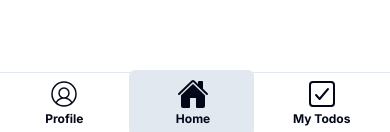
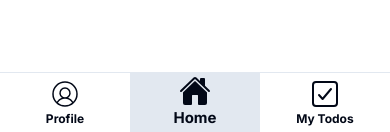
Before and after one commit to MohsenDorado/super-tier-list, a Next.js app: page / in a window 390 px wide. Shown: the part 712-844 px from the top of the page. Built offline with nearby package versions, Linux system fonts and the light colour scheme.

Commit message:
mobilr footer fix

```diff
--- a/components/mobile/CustomFooter.tsx
+++ b/components/mobile/CustomFooter.tsx
@@ -26,6 +26,7 @@ const CustomFooter = () => {
     <div
       className="
       lg:hidden
+      transition-all duration-100
 
         fixed
         justify-between
@@ -42,17 +43,17 @@ const CustomFooter = () => {
         lrg:hidden
       "
     >
-         <nav className=" flex justify-center w-full ">
-         <ul className="flex w-full  ">
+         <nav className=" flex justify-center w-full h-full transition-all duration-100 ">
+         <ul className="flex w-full h-full transition-all duration-100  ">
                       <AnimatePresence>
           {links.map((link) => {
             return (
-              <motion.li key={link.label} className="flex items-center justify-center  w-[33%] flex-col ">
+              <motion.li key={link.label} className="flex items-center justify-center transition-all duration-500  w-[33.33333%] flex-col h-full hover:bg-slate-50 dark:hover:bg-[#0c1527f6] ">
 
                 <MotionLink
-                  className={cn(
-                    " font-medium relative w-full  rounded-xl text-[12px] py-2  transition-all duration-500 ease-out flex items-center justify-center flex-col"
-                  )}
+                  className={
+                    `font-medium relative w-full  h-full   ease-out flex items-center justify-center flex-col ${link.active?"text-[15px] transition-all duration-100":"text-[12px] transition-all duration-100"}`
+                  }
                   href={link.href}
                 >
                   {link.active?(
@@ -72,7 +73,7 @@ const CustomFooter = () => {
                     <motion.div
                       transition={{ type: "spring" }}
                       layoutId="underline"
-                      className="absolute z-0 w-[97%] h-full rounded-md left-0 bottom-0 bg-slate-200 dark:bg-[#172542]"
+                      className="absolute z-0 w-full h-full  left-0 bottom-0 bg-slate-200 dark:bg-[#172542]"
                     ></motion.div>
                   ) : null}
                 </MotionLink>
```
